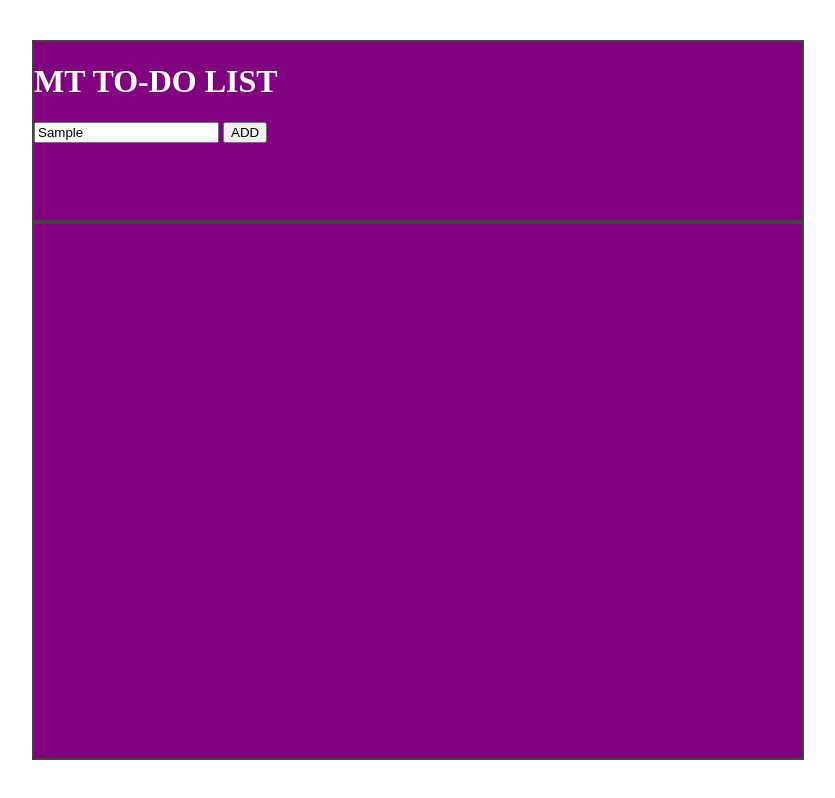
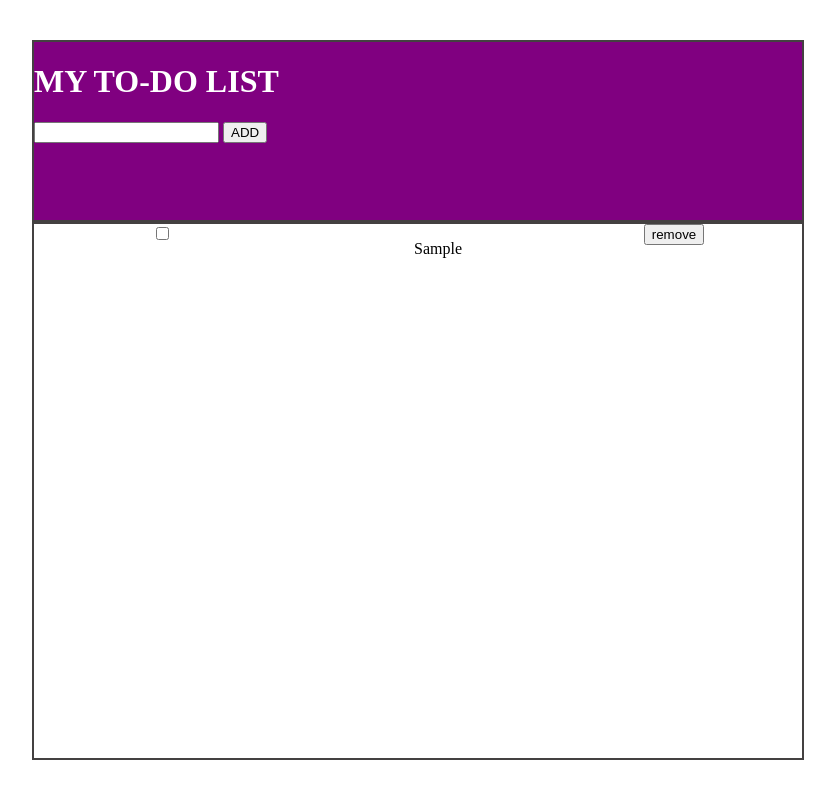
Before and after one commit to bookjukies/todo-list, a plain HTML site: page index.html in a window 1280 px wide. Both pictures are taken after typing "Sample" into the empty fields and a click on the button "ADD". Shown: the whole page, without its empty margins (222-1057 px from the left). Drawn offline with Linux system fonts and the light colour scheme.

Commit message:
functional application

```diff
--- a/index.html
+++ b/index.html
@@ -11,14 +11,19 @@
     <div class="container">
         <div class="add">
             <div class="heading">
-                <h1>MT TO-DO LIST</h1>
+                <h1>MY TO-DO LIST</h1>
             </div>
             <div class="input">
-                <input type="text">
-                <button>ADD</button>
+                <input id="item-add" type="text">
+                <button id="add" type="button">ADD</button>
             </div>
         </div>
-        <div class="display"></div>
+        <div class="display">
+            <div class="check"></div>
+            <div class="list"><ul id="list"></ul></div>
+            <div class="remove"></div>
+        </div>
     </div>
+    <script src="./main.js"></script>
 </body>
 </html>
--- a/main.js
+++ b/main.js
@@ -0,0 +1,21 @@
+const add = document.getElementById(`add`)
+
+add.onclick = ()=>{
+    let ul = document.getElementById(`list`)
+    let itemText = document.getElementById(`item-add`)
+    let li = document.createElement(`li`)
+    li.textContent = itemText.value
+    ul.appendChild(li)
+
+    let check = document.querySelector(".check")
+    let checkbox = document.createElement(`input`)
+    checkbox.setAttribute(`type`,`checkbox`)
+    check.appendChild(checkbox)
+
+    let remove = document.querySelector(`.remove`)
+    let removeBtn = document.createElement(`button`)
+    removeBtn.innerHTML= `remove`
+    remove.appendChild(removeBtn)
+
+    itemText.value = ``
+}
--- a/style.css
+++ b/style.css
@@ -32,3 +32,28 @@ body {
 .display {
   height: 75%;
 }
+
+#list li {
+  color: black;
+  text-decoration: none;
+  list-style-type: none;
+  margin: 0;
+  padding: 0;
+}
+.display {
+  display: flex;
+  flex-direction: row;
+  justify-content: space-between;
+}
+.list,
+.check,
+.remove {
+  height: 100%;
+  background-color: white;
+  padding: 0;
+  margin: 0;
+  flex: 1;
+  display: flex;
+  flex-direction: column;
+  align-items: center;
+}
```
